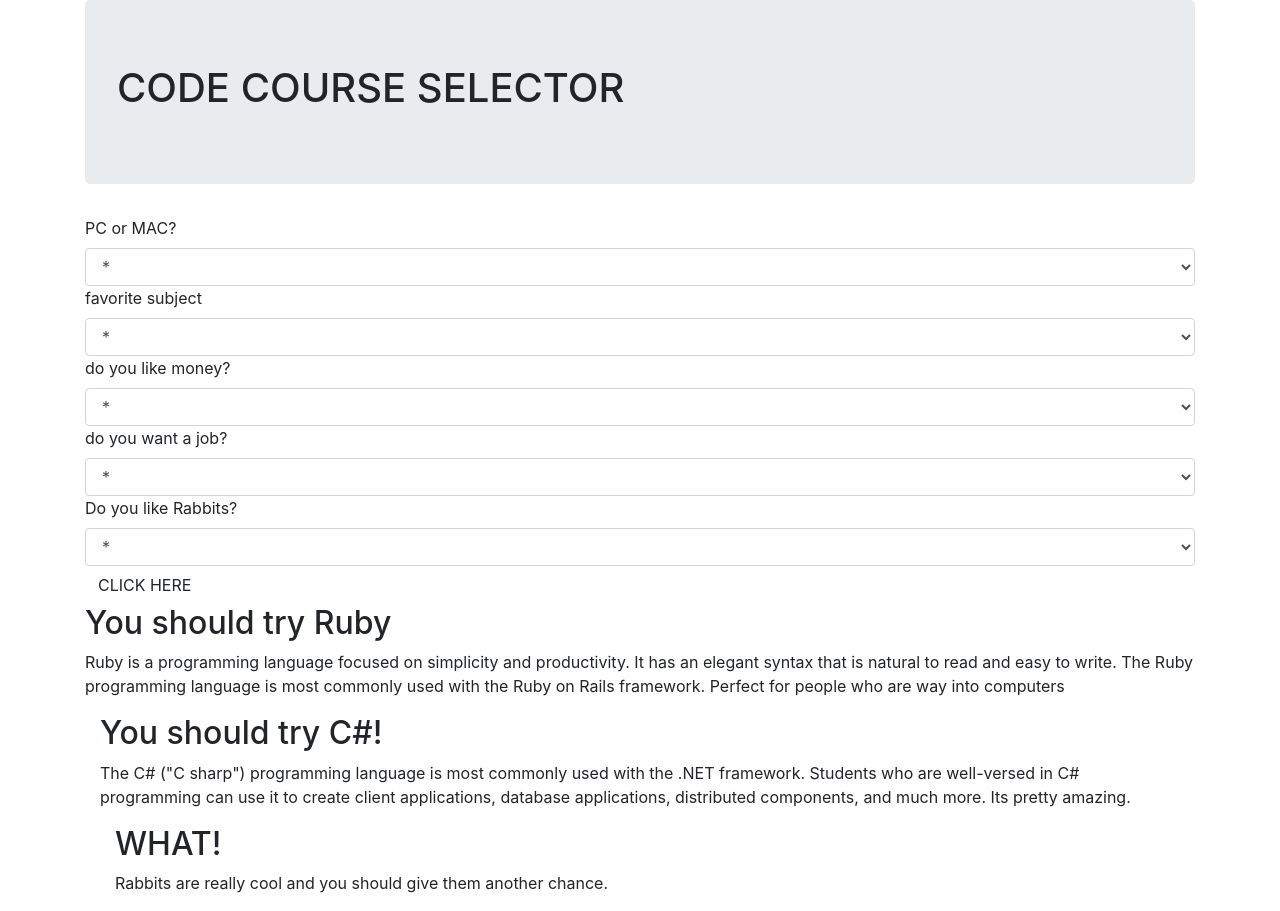
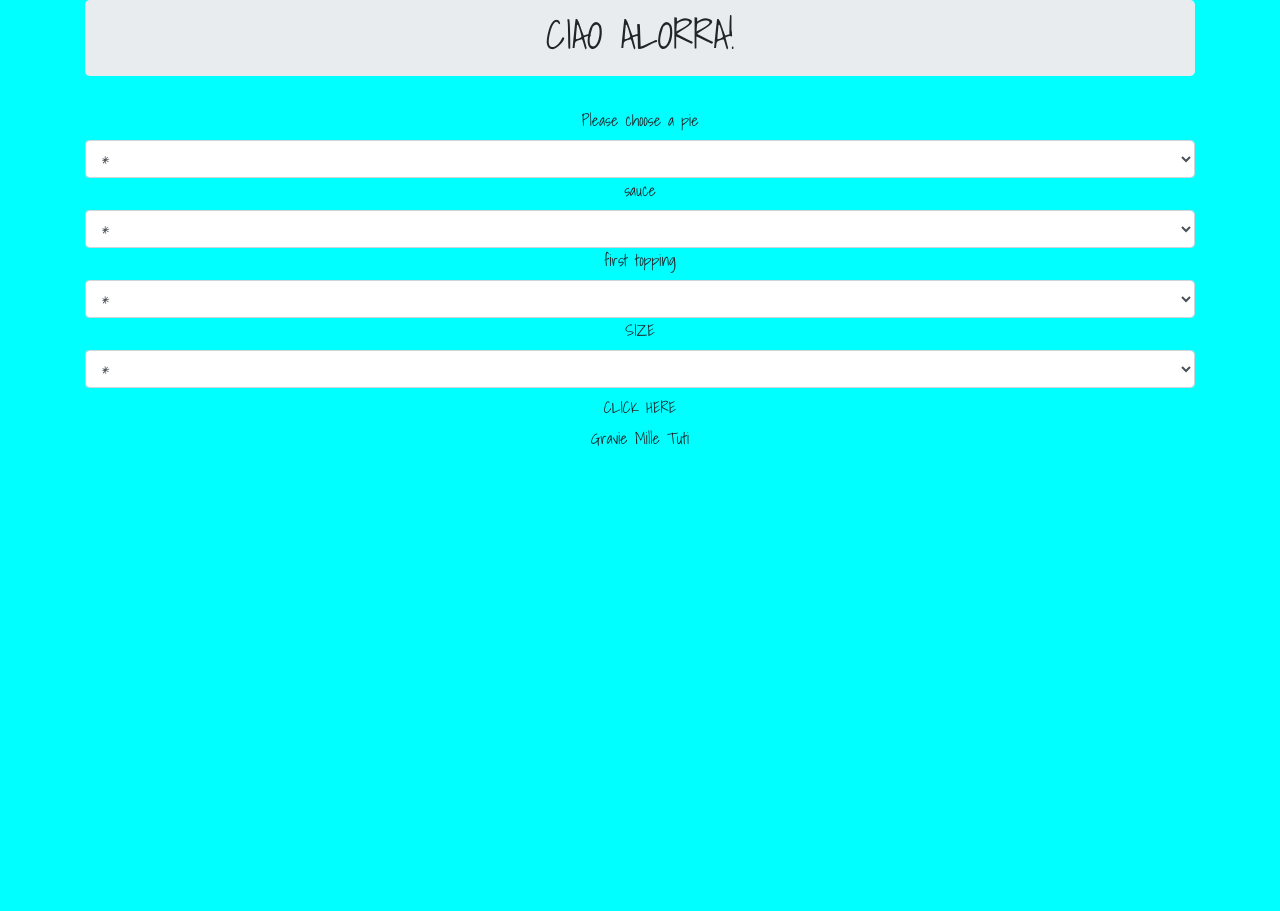
Before and after one commit to BrianSturgis/Week-4-solo-project, a plain HTML site: page index.html in a window 1280 px wide. After the commit the page ends 800 px from the top, so only its background shows below. Drawn offline with Linux system fonts and the light colour scheme; files that its build step writes are made by us from their sources.

Commit message:
update to form inputs

```diff
--- a/css/index.css
+++ b/css/index.css
@@ -0,0 +1,36 @@
+*{
+  margin: 0%;
+  padding: 0%;
+}
+body {
+  text-align: center;
+  background-color: aqua;
+  justify-content: center;
+  align-items: center;
+  min-height: 100vh;
+}
+#questions {
+  font-family: 'Shadows Into Light', cursive;
+}
+#ruby {
+  display: none;
+  text-align: center;
+}
+#csharp {
+  display: none;
+  text-align: center;
+}
+#rabits {
+  display: none;
+  text-align: center;
+}
+h1 {
+  font-family: 'Shadows Into Light', cursive;
+}
+.jumbotron {
+
+    padding-top: 10px;
+    padding-bottom: 10px;
+    px;
+}
+}
--- a/index.html
+++ b/index.html
@@ -2,81 +2,65 @@
 <html lang="en-US">
 <head>
   <link href="css/bootstrap.css" rel="stylesheet" type="text/css">
-  <link href="https://fonts.googleapis.com/css2?family=Orbitron:wght@900&display=swap" rel="stylesheet">
+  <link href="https://fonts.googleapis.com/css2?family=Shadows+Into+Light&display=swap" rel="stylesheet">
   <link href="css/index.css" rel="stylesheet" type="text/css">
   <script src="js/jquery-3.5.1.js"></script>
   <script src="js/index.js"></script>
-  <title>GREETINGS PROGRAMS</title>
+  <title>CIAO CIAO</title>
 </head>
 <body>
   <div class="container">
     <div id="background"
       <div class="jumbotron">
-        <h1>CODE COURSE SELECTOR</h1>
+        <h1>CIAO ALORRA!</h1>
       </div>
       <form id="questions">
         <div class="question">
-          <label for="add1">PC or MAC?</label>
+          <label for="add1">Please choose a pie</label>
           <select class="form-control" id="question1">
             <option>*</option>
-            <option value="1">MAC</option>cd
-            <option value="1">MAC only</option>
-            <option value="2">PC</option>
-            <option value="3">PC only</option>
-            <option value="4">either</option>
+            <option value="1">cheese</option>cd
+            <option value="1">pepperoni</option>
+            <option value="2">vegan pie</option>
+            <option value="3">gluten free</option>
           </select>
         </div>
         <div class="question">
-          <label for="add2">favorite subject</label>
+          <label for="add2">sauce</label>
           <select class="form-control" id="question2">
             <option>*</option>
-            <option value="1">Sports</option>
-            <option value="1">Literature</option>
-            <option value="2">Art</option>
-            <option value="3">Math</option>
-            <option value="4">Drama</option>
+            <option value="1">extra red</option>
+            <option value="1">garlic cream</option>
           </select>
         </div>
         <div class="question">
-          <label for="add3">do you like money?</label>
+          <label for="add3">first topping</label>
           <select name="q1" class="form-control" id="question3">
             <option>*</option>
-            <option value="1">Yes</option>
-            <option value="1">No</option>
-            <option value="2">It is the root of all evil</option>
-            <option value="3">duh</option>
-            <option value="4">I prefer the burning man method</option>
+            <option value="1">artichoke</option>
+            <option value="1">anchovy</option>
+            <option value="2">mushroom</option>
+            <option value="3">Red pepper</option>
+            <option value="4">canadian bacon</option>
           </select>
         </div>
         <div class="question">
-          <label for="add4">do you want a job?</label>
+          <label for="add4">SIZE</label>
           <select name="q2"class="form-control" id="question4">
             <option>*</option>
-            <option value="1">No</option>
-            <option value="1">Not Sure</option>
-            <option value="2">Sorta</option>
-            <option value="3">Yes</option>
+            <option value="1">small</option>
+            <option value="2">medium</option>
+            <option value="3">large</option>
+            <option value="4">extra large</option>
             <option value="4">OMG Yes</option>
-          </select>
-        </div>
-        <div class="question">
-          <label for="add5">Do you like Rabbits?</label>
-          <select name="q3"class="form-control" id="question5">
-            <option>*</option>
-            <option value="1">Heck yes</option>
-            <option value="1">They are the best thing ever</option>
-            <option value="2">Hate them</option>
-            <option value="3">I dont understand</option>
-            <option value="4">What does this have to do with anything?</option>
           </select>
         </div>
         <button type="submit" class="btn">CLICK HERE </button>
         <div class="row">
           <div class="col-md-12">
-            <div class="card-answer1" id="ruby">
-              <h2>You should try Ruby</h2>
+            <div class="card-answer1" id="Thank you message">
               <p>
-                Ruby is a programming language focused on simplicity and productivity. It has an elegant syntax that is natural to read and easy to write. The Ruby programming language is most commonly used with the Ruby on Rails framework. Perfect for people who are way into computers
+                Gravie Mille Tuti
               </p>
             </div>
             <div class="col-md-12">
```
Also changed, not shown: 1 other file.
